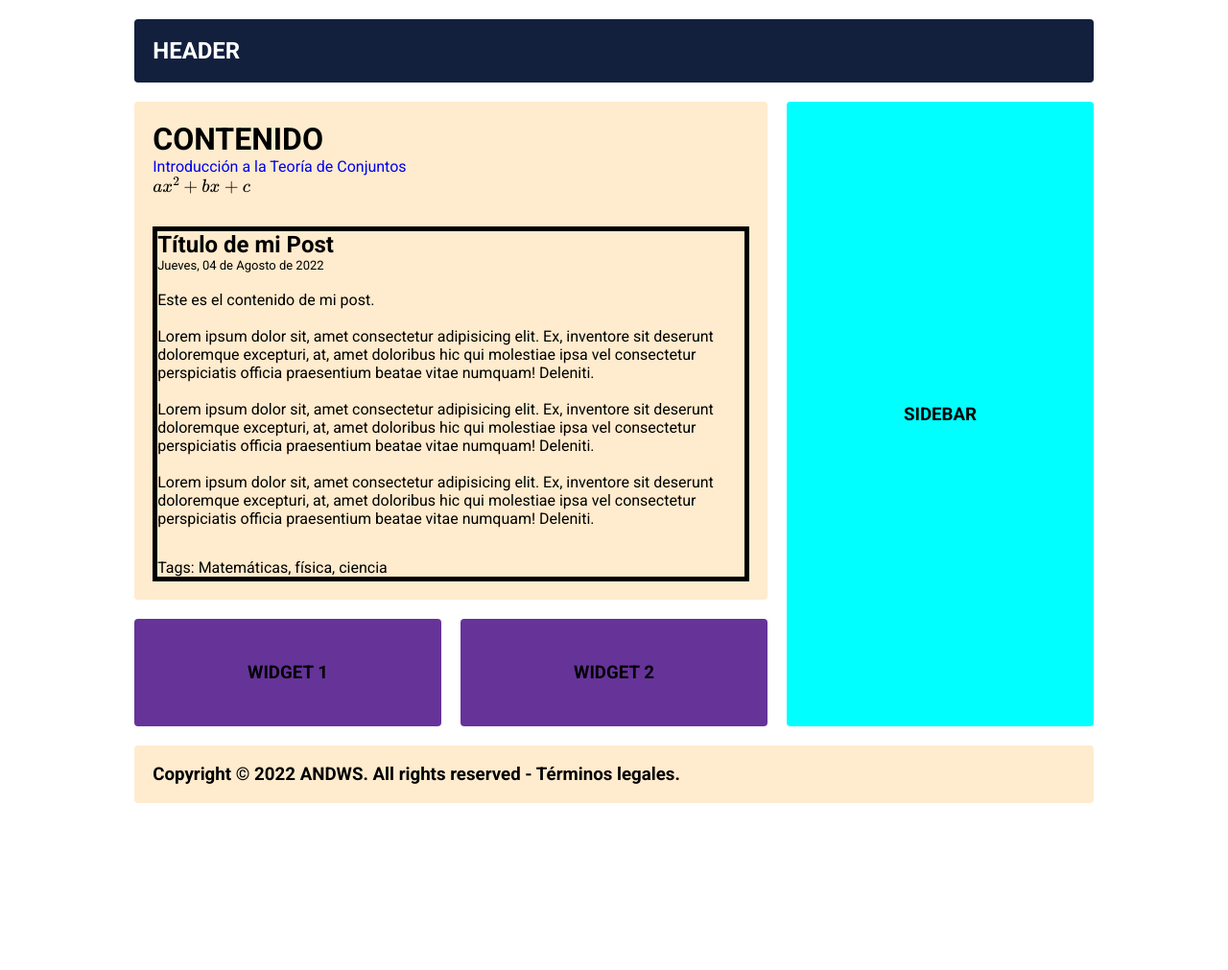
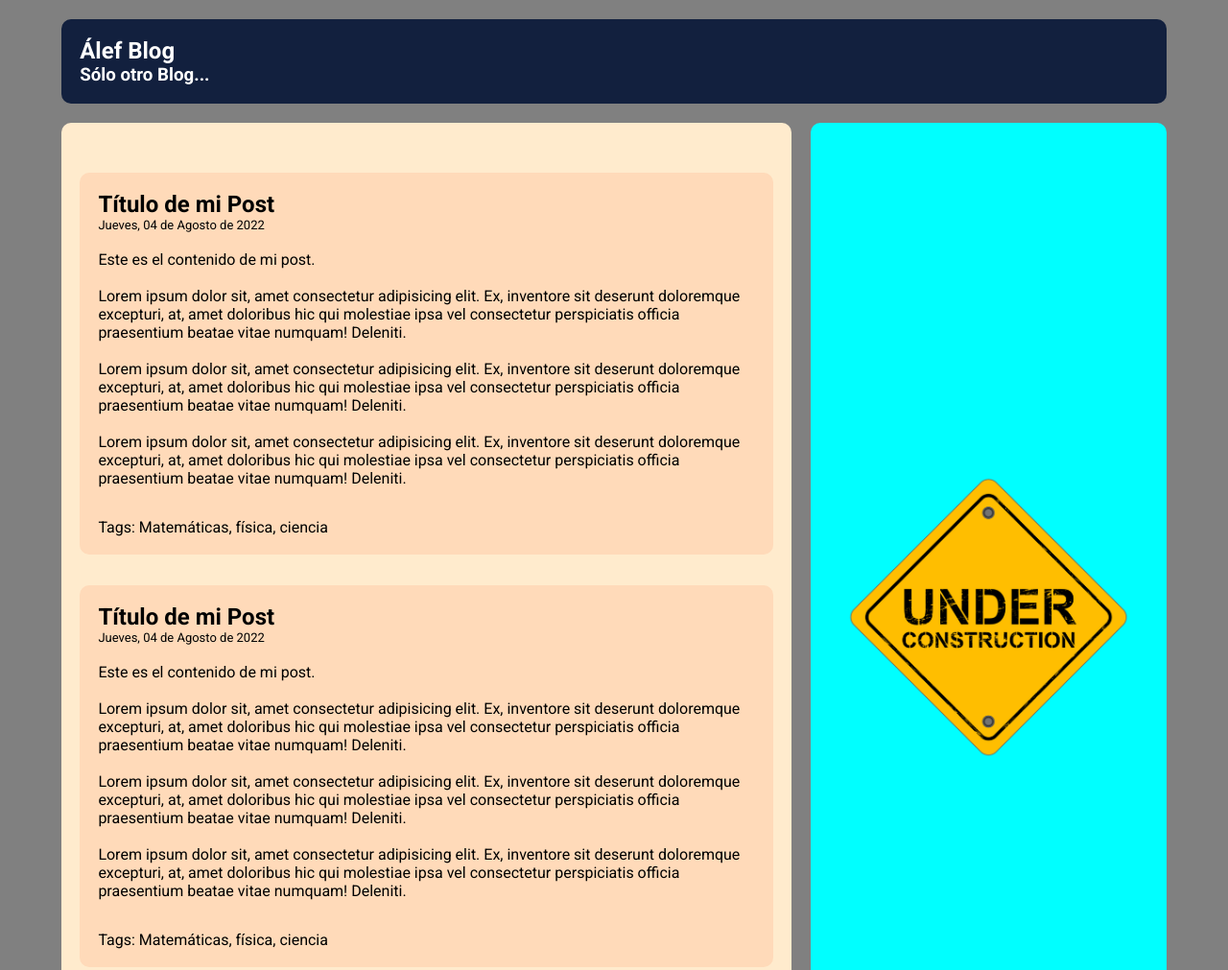
Before and after one commit to asyco/miBlog, a plain HTML site: page index.html in a window 1280 px wide. Shown: the top 1011 px of the page at 96% size. Before the commit the page ends 857 px from the top, so only its background shows below. Drawn offline with nearby package versions, Linux system fonts and the light colour scheme.

Commit message:
aSe añadieron bordes y colores

```diff
--- a/index.html
+++ b/index.html
@@ -21,16 +21,33 @@
 <body>
     <div class="container">
         <header class="header">
-            <h2>HEADER</h2>
+            <h2>Álef Blog</h2>
+            <h3 class="header_subtitle">Sólo otro Blog...</h3>
         </header>
         <main class="contenido">
-            <h1>CONTENIDO</h1>
-            <ul>
-                <li><a href="./teoc.html"> Introducción a la Teoría de Conjuntos </a></li>
-            </ul>
-            <p>
+            <!-- <p>
                 \(ax^2 + bx +c \)
-            </p>
+            </p> -->
+            <div class="miPost">
+                <h2 class="title_miPost">Título de mi Post</h2>
+                <div class="date_miPost">Jueves, 04 de Agosto de 2022</div>
+                <div class="content_miPost">
+                    <br>
+                    <p>Este es el contenido de mi post.</p>
+                    <br>
+                    <p> Lorem ipsum dolor sit, amet consectetur adipisicing elit. Ex, inventore sit deserunt doloremque excepturi, at, amet doloribus hic qui molestiae ipsa vel consectetur perspiciatis officia praesentium beatae vitae numquam! Deleniti.</p>
+                    <br>
+                    <p> Lorem ipsum dolor sit, amet consectetur adipisicing elit. Ex, inventore sit deserunt doloremque excepturi, at, amet doloribus hic qui molestiae ipsa vel consectetur perspiciatis officia praesentium beatae vitae numquam! Deleniti.</p>
+                    <br>
+                    <p> Lorem ipsum dolor sit, amet consectetur adipisicing elit. Ex, inventore sit deserunt doloremque excepturi, at, amet doloribus hic qui molestiae ipsa vel consectetur perspiciatis officia praesentium beatae vitae numquam! Deleniti.</p>
+                </div>
+
+                <div class="footer_miPost">
+                    Tags: Matemáticas, física, ciencia
+                </div>
+
+            </div>
+
             <div class="miPost">
                 <h2 class="title_miPost">Título de mi Post</h2>
                 <div class="date_miPost">Jueves, 04 de Agosto de 2022</div>
@@ -54,7 +71,7 @@
 
         </main>
         <aside class="sidebar">
-            <h3>SIDEBAR</h3>
+            <img class= "construction" src="./imagenes/under_construction.png" alt="">
         </aside>
 
         <div class="widget-1">
--- a/style.css
+++ b/style.css
@@ -7,12 +7,13 @@
 body {
     color: black;
     font-family: 'Roboto', sans-serif;
+    background-color: gray;
 
 }
 
 .container {
     width: 90%;
-    max-width: 1000px;
+    max-width: 1500px;
     margin: 20px auto;
     display: grid;
     grid-gap: 20px;
@@ -40,6 +41,7 @@ body {
     background: #12203e;
     color: #fff;
     grid-area: header;
+    border-radius: 10px;
 }
 
 .container .sidebar {
@@ -63,34 +65,39 @@ body {
 
 .container .contenido {
     grid-area: contenido;
+    border-radius: 10px;
 }
 
 .container .widget-1 {
     grid-area: widget-1;
+    border-radius: 10px;
 }
 
 .container .widget-2 {
     grid-area: widget-2;
+    border-radius: 10px;
 }
 
 .container .sidebar {
     grid-area: sidebar;
+    border-radius: 10px;
 }
 
 .container .footer {
     grid-area: footer;
+    border-radius: 10px;
 }
 
-ul{
-    list-style-type: none;
-}
-a {
-    text-decoration: none;
+.header_subtitle{
+    font-size: ;
 }
 
 .miPost {
-    border: 5px solid black;
+    /* border: 5px solid black; */
     margin-top: 2rem;
+    background-color:peachpuff;
+    padding: 1.2rem;
+    border-radius: 10px;
 }
 .content_miPost {
     margin-bottom: 2rem;
@@ -98,3 +105,12 @@ a {
 .date_miPost {
     font-size: small;
 }
+
+.footer {
+    font-size: small;
+}
+/* Img de bajo construcción */
+
+.construction {
+    width: 100%;
+}
```
Also changed, not shown: imagenes/contruction.jpg (added), imagenes/under_construction.png (added).
